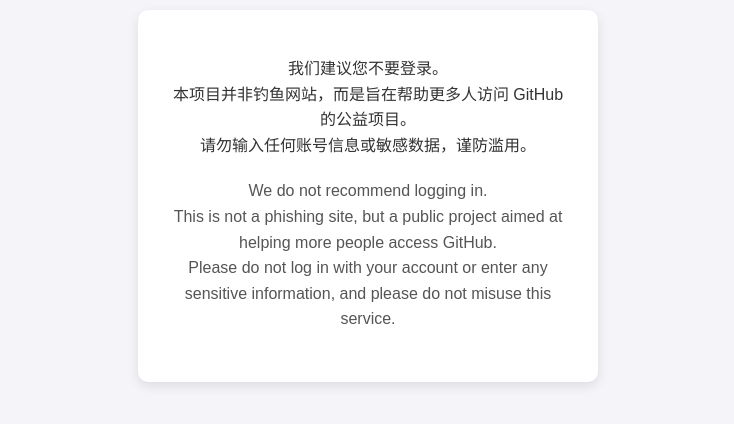
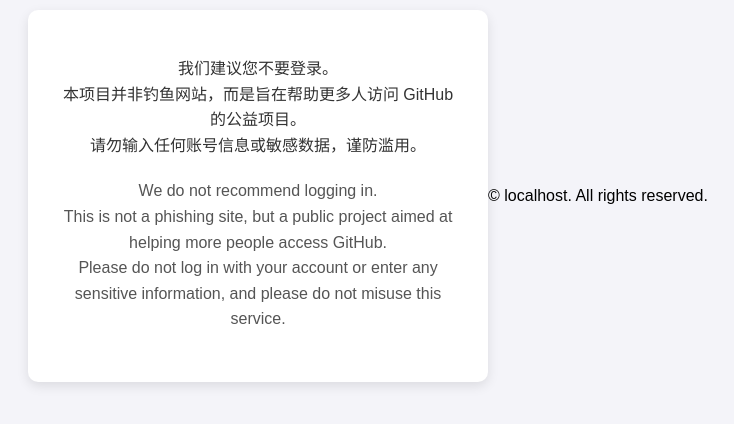
Before and after one commit to kiko923/github_login_tips, a plain HTML site: page login.html in a window 1280 px wide. Shown: the part 204-628 px from the top of the page, without its empty margins (272-1006 px from the left). Drawn offline with Linux system fonts and the light colour scheme.

Commit message:
Update login.html

```diff
--- a/login.html
+++ b/login.html
@@ -57,5 +57,14 @@
             </p>
         </div>
     </div>
+        <!-- 版权信息 -->
+    <div class="copyright" id="copyright">
+        © <span id="domain"></span>. All rights reserved.
+    </div>
+
+    <script>
+        // 获取当前域名并更新版权信息
+        document.getElementById("domain").textContent = window.location.hostname;
+    </script>
 </body>
 </html>
```
